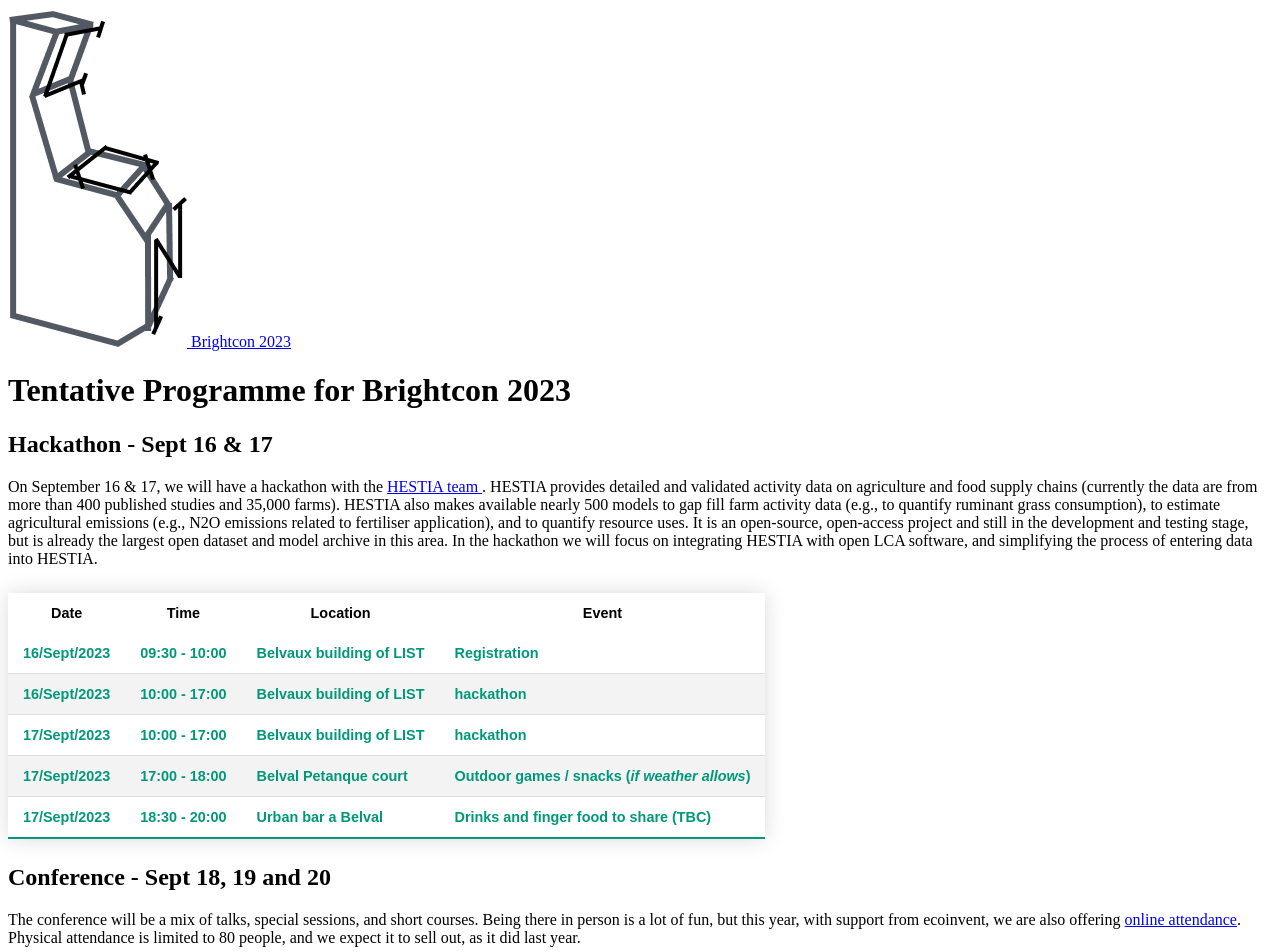
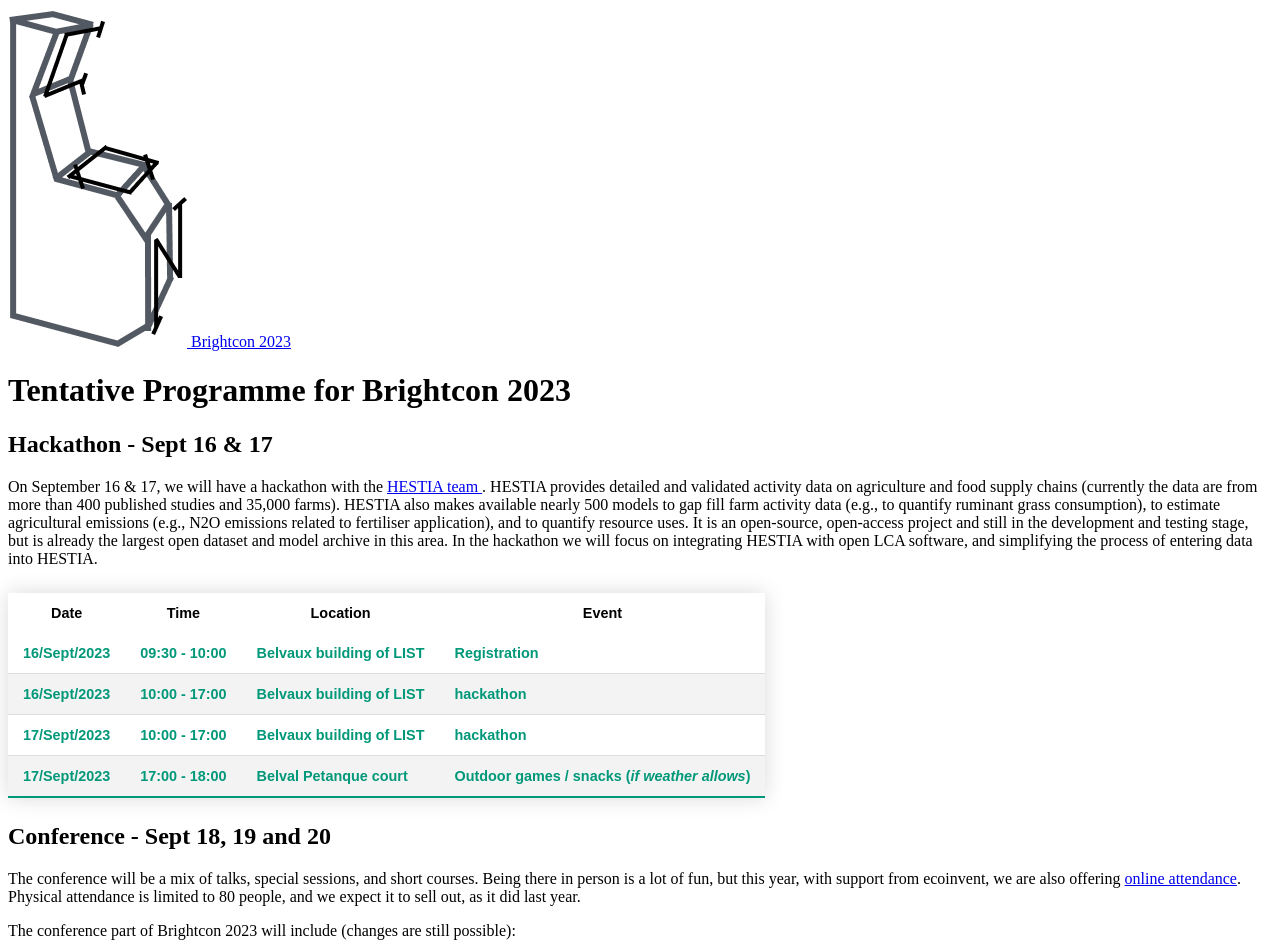
Before and after one commit to Depart-de-Sentier/brightcon-2023-website, a Nuxt app: page /programme in a window 1280 px wide. Shown: the top 952 px of the page. Built offline with nearby package versions, Linux system fonts and the light colour scheme.

Commit message:
update button colors

```diff
--- a/components/LandingPage.vue
+++ b/components/LandingPage.vue
@@ -23,14 +23,14 @@
             <div>
               <NuxtLink
                 to="https://app.element.io/#/room/#brightway/brightcon:matrix.org"
-                class="button primary outline"
+                class="button success"
               >
                 Conference chat
               </NuxtLink>
             </div>
             <NuxtLink
               to="https://app.element.io/#/room/#brightcon-tech:matrix.org"
-              class="button primary outline"
+              class="button success"
             >
               Conference tech support
             </NuxtLink>
--- a/pages/programme.vue
+++ b/pages/programme.vue
@@ -50,12 +50,6 @@
             <td>17:00 - 18:00</td>
             <td>Belval Petanque court</td>
 	    <td>Outdoor games / snacks (<i>if weather allows</i>)</td>
-          </tr>
-          <tr class="active-row">
-            <td>17/Sept/2023</td>
-            <td>18:30 - 20:00</td>
-            <td>Urban bar a Belval</td>
-            <td>Drinks and finger food to share (TBC)</td>
           </tr>
         </tbody>
 
```
